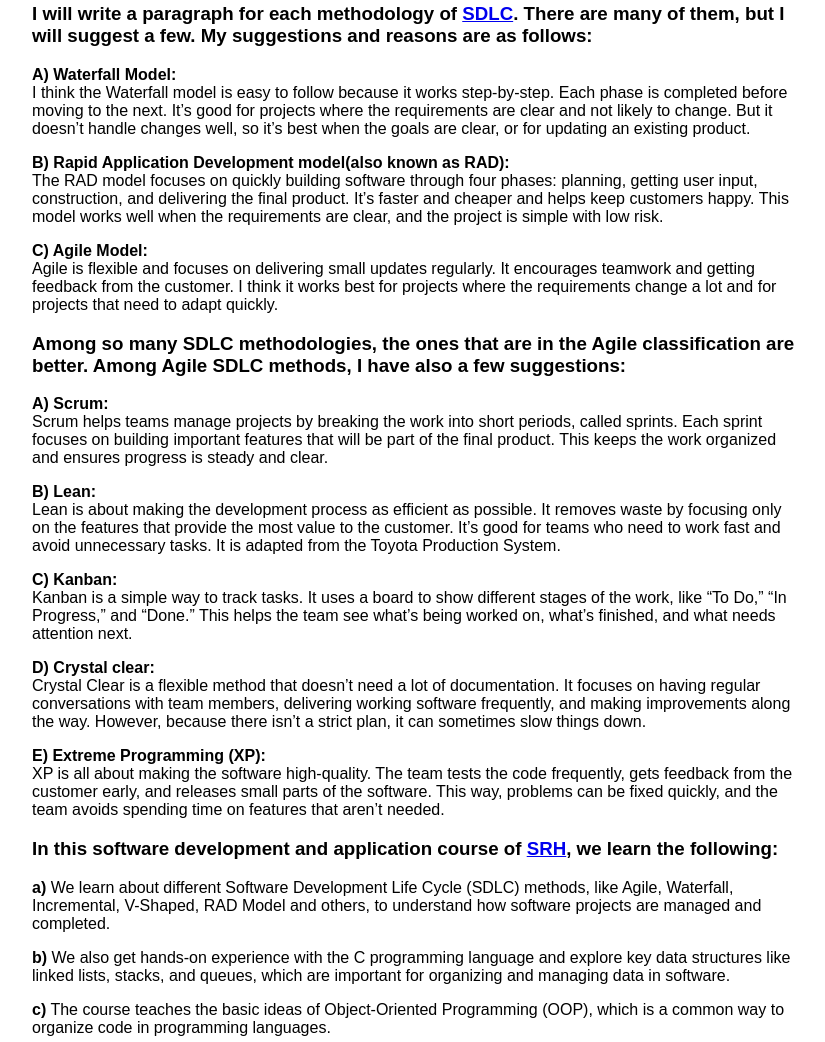
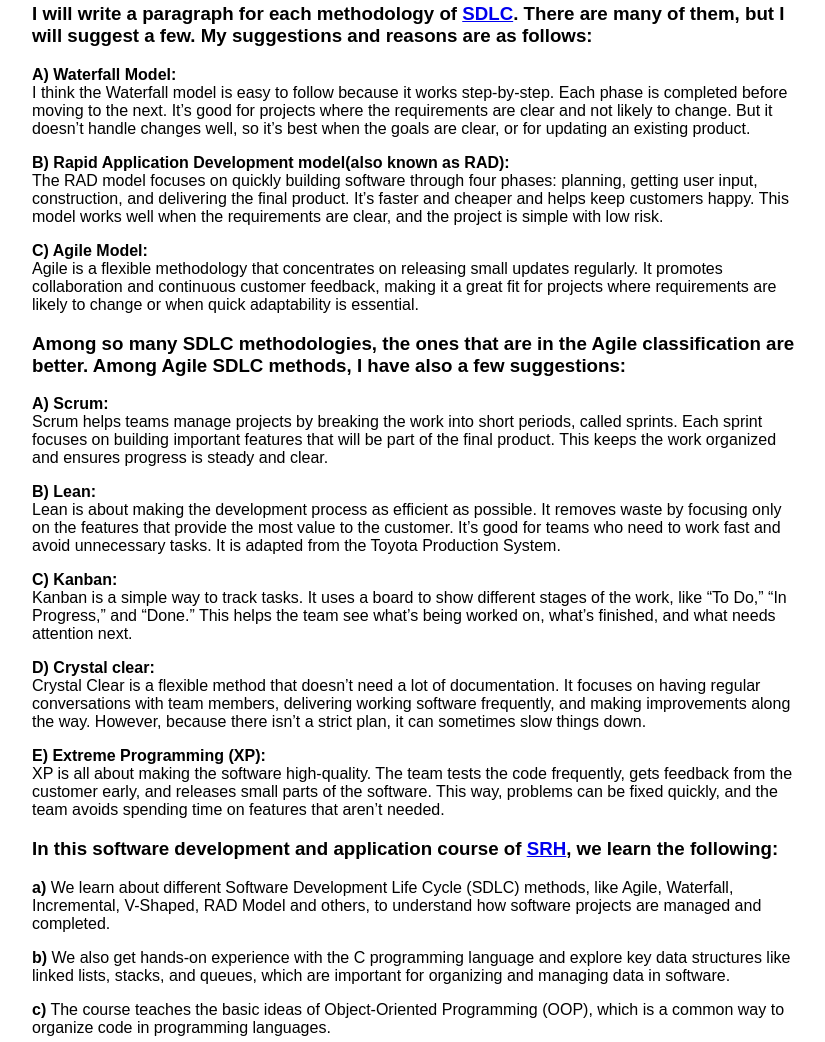
Before and after one commit to bsdevda/myhomepage, a plain HTML site: page index.html in a window 1280 px wide. Shown: the part 784-1826 px from the top of the page, without its empty margins (224-1049 px from the left). Drawn offline with Linux system fonts and the light colour scheme.

Commit message:
Update index.html

```diff
--- a/index.html
+++ b/index.html
@@ -377,8 +377,8 @@
                 <p><b>B) Rapid Application Development model(also known as RAD):</b> <br>The RAD model focuses on quickly building software through four phases: planning, getting user input, construction, and
                     delivering the final product. It’s faster and cheaper and helps keep customers happy. This model works well when the requirements are clear, and the project is simple with
                     low risk.</br></p>
-                <p><b>C) Agile Model:</b><br> Agile is flexible and focuses on delivering small updates regularly. It encourages teamwork and getting feedback from the customer.
-                    I think it works best for projects where the requirements change a lot and for projects that need to adapt quickly.
+                <p><b>C) Agile Model:</b><br>Agile is a flexible methodology that concentrates on releasing small updates regularly. It promotes collaboration and continuous customer feedback,
+                  making it a great fit for projects where requirements are likely to change or when quick adaptability is essential.
                 </br></p>
             </div>
         </div>
```
